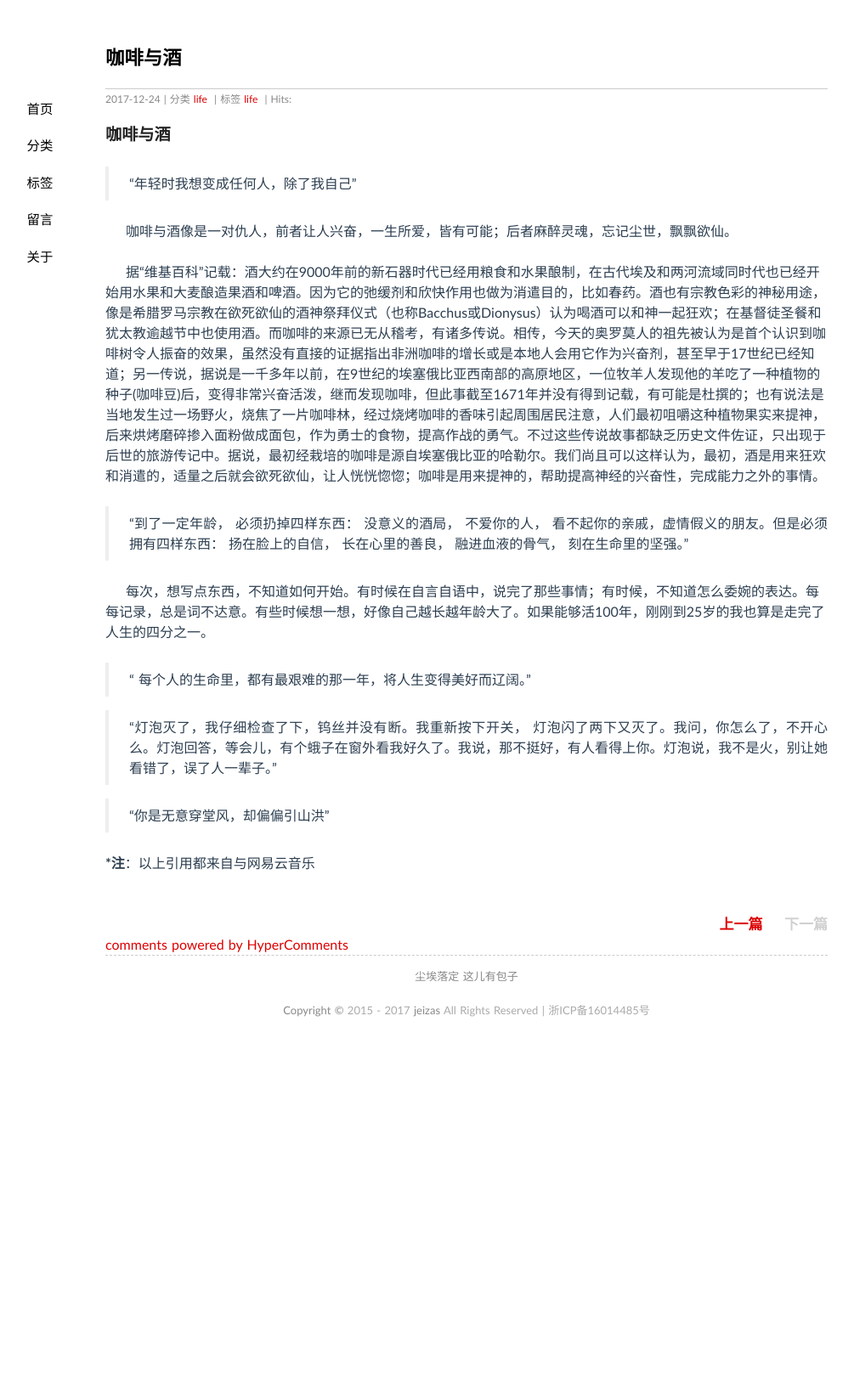
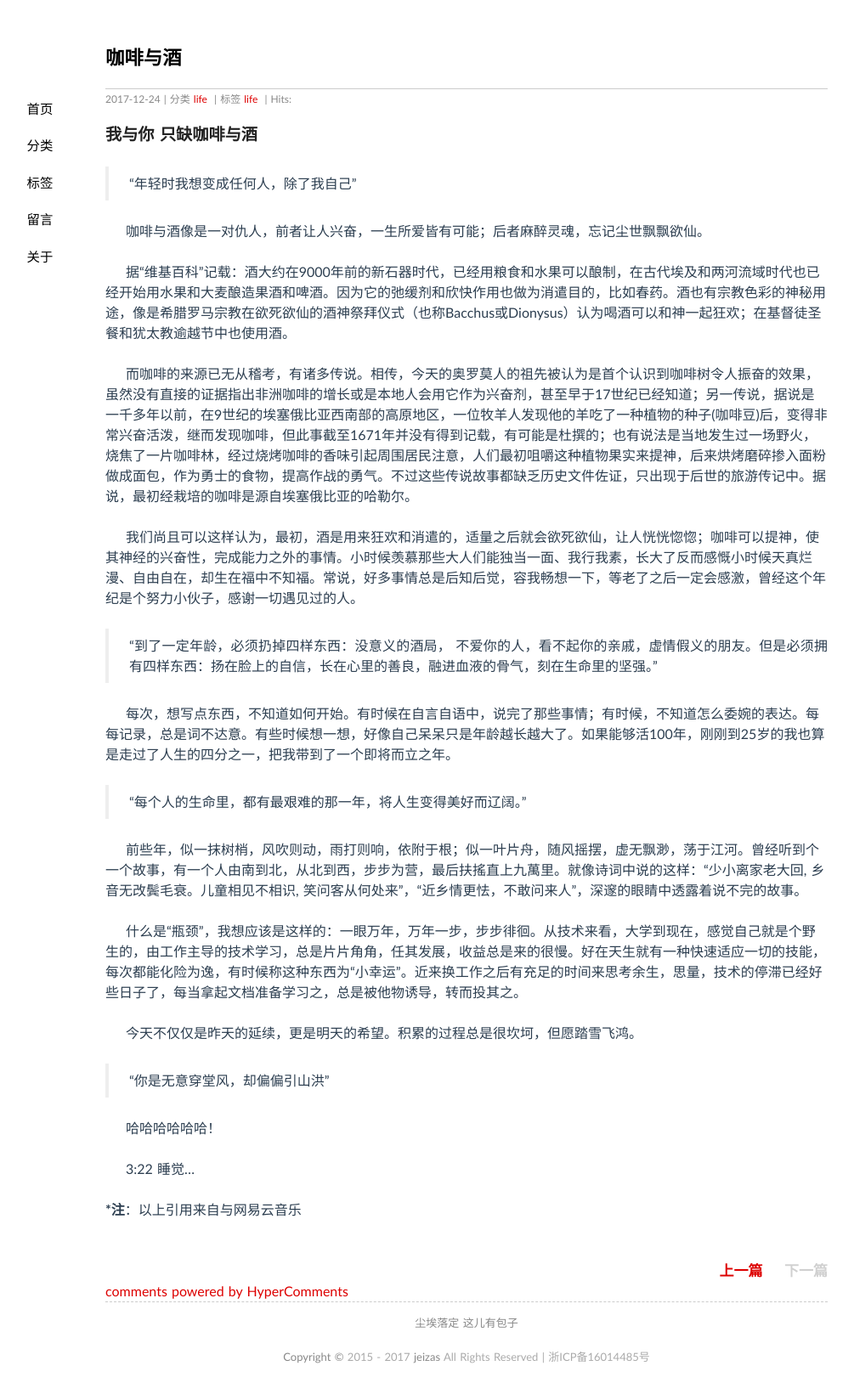
Before and after one commit to jeizas/jeizas.github.io, a Jekyll site: the page built from _posts/2017-12-24-coffee_and_wine.md, in a window 1280 px wide. Shown: the whole page at 85% size, without its empty margins (91-1096 px from the left). Built offline with Jekyll 4.4.1, drawn with Linux system fonts in a browser that asks for light colours; nearby versions of some CDN libraries; comment, search, counter and statistics services are not loaded; before the commit the page ends 1233 px from its top, so only the background shows below that.

Commit message:
modified:   _posts/2017-12-24-coffee_and_wine.md

```diff
--- a/_posts/2017-12-24-coffee_and_wine.md
+++ b/_posts/2017-12-24-coffee_and_wine.md
@@ -6,22 +6,34 @@ categories: [life]
 tags: life
 ---
 
-### 咖啡与酒
+### 我与你 只缺咖啡与酒
 
 > “年轻时我想变成任何人，除了我自己”
 
-&emsp;&emsp;咖啡与酒像是一对仇人，前者让人兴奋，一生所爱，皆有可能；后者麻醉灵魂，忘记尘世，飘飘欲仙。
+&emsp;&emsp;咖啡与酒像是一对仇人，前者让人兴奋，一生所爱皆有可能；后者麻醉灵魂，忘记尘世飘飘欲仙。
 
-&emsp;&emsp;据“维基百科”记载：酒大约在9000年前的新石器时代已经用粮食和水果酿制，在古代埃及和两河流域同时代也已经开始用水果和大麦酿造果酒和啤酒。因为它的弛缓剂和欣快作用也做为消遣目的，比如春药。酒也有宗教色彩的神秘用途，像是希腊罗马宗教在欲死欲仙的酒神祭拜仪式（也称Bacchus或Dionysus）认为喝酒可以和神一起狂欢；在基督徒圣餐和犹太教逾越节中也使用酒。而咖啡的来源已无从稽考，有诸多传说。相传，今天的奥罗莫人的祖先被认为是首个认识到咖啡树令人振奋的效果，虽然没有直接的证据指出非洲咖啡的增长或是本地人会用它作为兴奋剂，甚至早于17世纪已经知道；另一传说，据说是一千多年以前，在9世纪的埃塞俄比亚西南部的高原地区，一位牧羊人发现他的羊吃了一种植物的种子(咖啡豆)后，变得非常兴奋活泼，继而发现咖啡，但此事截至1671年并没有得到记载，有可能是杜撰的；也有说法是当地发生过一场野火，烧焦了一片咖啡林，经过烧烤咖啡的香味引起周围居民注意，人们最初咀嚼这种植物果实来提神，后来烘烤磨碎掺入面粉做成面包，作为勇士的食物，提高作战的勇气。不过这些传说故事都缺乏历史文件佐证，只出现于后世的旅游传记中。据说，最初经栽培的咖啡是源自埃塞俄比亚的哈勒尔。我们尚且可以这样认为，最初，酒是用来狂欢和消遣的，适量之后就会欲死欲仙，让人恍恍惚惚；咖啡是用来提神的，帮助提高神经的兴奋性，完成能力之外的事情。
+&emsp;&emsp;据“维基百科”记载：酒大约在9000年前的新石器时代，已经用粮食和水果可以酿制，在古代埃及和两河流域时代也已经开始用水果和大麦酿造果酒和啤酒。因为它的弛缓剂和欣快作用也做为消遣目的，比如春药。酒也有宗教色彩的神秘用途，像是希腊罗马宗教在欲死欲仙的酒神祭拜仪式（也称Bacchus或Dionysus）认为喝酒可以和神一起狂欢；在基督徒圣餐和犹太教逾越节中也使用酒。
 
-> “到了一定年龄， 必须扔掉四样东西： 没意义的酒局， 不爱你的人， 看不起你的亲戚，虚情假义的朋友。但是必须拥有四样东西： 扬在脸上的自信， 长在心里的善良， 融进血液的骨气， 刻在生命里的坚强。”
+&emsp;&emsp;而咖啡的来源已无从稽考，有诸多传说。相传，今天的奥罗莫人的祖先被认为是首个认识到咖啡树令人振奋的效果，虽然没有直接的证据指出非洲咖啡的增长或是本地人会用它作为兴奋剂，甚至早于17世纪已经知道；另一传说，据说是一千多年以前，在9世纪的埃塞俄比亚西南部的高原地区，一位牧羊人发现他的羊吃了一种植物的种子(咖啡豆)后，变得非常兴奋活泼，继而发现咖啡，但此事截至1671年并没有得到记载，有可能是杜撰的；也有说法是当地发生过一场野火，烧焦了一片咖啡林，经过烧烤咖啡的香味引起周围居民注意，人们最初咀嚼这种植物果实来提神，后来烘烤磨碎掺入面粉做成面包，作为勇士的食物，提高作战的勇气。不过这些传说故事都缺乏历史文件佐证，只出现于后世的旅游传记中。据说，最初经栽培的咖啡是源自埃塞俄比亚的哈勒尔。
 
-&emsp;&emsp;每次，想写点东西，不知道如何开始。有时候在自言自语中，说完了那些事情；有时候，不知道怎么委婉的表达。每每记录，总是词不达意。有些时候想一想，好像自己越长越年龄大了。如果能够活100年，刚刚到25岁的我也算是走完了人生的四分之一。
+&emsp;&emsp;我们尚且可以这样认为，最初，酒是用来狂欢和消遣的，适量之后就会欲死欲仙，让人恍恍惚惚；咖啡可以提神，使其神经的兴奋性，完成能力之外的事情。小时候羡慕那些大人们能独当一面、我行我素，长大了反而感慨小时候天真烂漫、自由自在，却生在福中不知福。常说，好多事情总是后知后觉，容我畅想一下，等老了之后一定会感激，曾经这个年纪是个努力小伙子，感谢一切遇见过的人。
 
-> “ 每个人的生命里，都有最艰难的那一年，将人生变得美好而辽阔。”
+> “到了一定年龄，必须扔掉四样东西：没意义的酒局， 不爱你的人，看不起你的亲戚，虚情假义的朋友。但是必须拥有四样东西：扬在脸上的自信，长在心里的善良，融进血液的骨气，刻在生命里的坚强。”
 
-> “灯泡灭了，我仔细检查了下，钨丝并没有断。我重新按下开关， 灯泡闪了两下又灭了。我问，你怎么了，不开心么。灯泡回答，等会儿，有个蛾子在窗外看我好久了。我说，那不挺好，有人看得上你。灯泡说，我不是火，别让她看错了，误了人一辈子。”
+&emsp;&emsp;每次，想写点东西，不知道如何开始。有时候在自言自语中，说完了那些事情；有时候，不知道怎么委婉的表达。每每记录，总是词不达意。有些时候想一想，好像自己呆呆只是年龄越长越大了。如果能够活100年，刚刚到25岁的我也算是走过了人生的四分之一，把我带到了一个即将而立之年。
+
+> “每个人的生命里，都有最艰难的那一年，将人生变得美好而辽阔。”
+
+&emsp;&emsp;前些年，似一抹树梢，风吹则动，雨打则响，依附于根；似一叶片舟，随风摇摆，虚无飘渺，荡于江河。曾经听到个一个故事，有一个人由南到北，从北到西，步步为营，最后扶搖直上九萬里。就像诗词中说的这样：“少小离家老大回, 乡音无改鬓毛衰。儿童相见不相识, 笑问客从何处来”，“近乡情更怯，不敢问来人”，深邃的眼睛中透露着说不完的故事。
+
+&emsp;&emsp;什么是“瓶颈”，我想应该是这样的：一眼万年，万年一步，步步徘徊。从技术来看，大学到现在，感觉自己就是个野生的，由工作主导的技术学习，总是片片角角，任其发展，收益总是来的很慢。好在天生就有一种快速适应一切的技能，每次都能化险为逸，有时候称这种东西为“小幸运”。近来换工作之后有充足的时间来思考余生，思量，技术的停滞已经好些日子了，每当拿起文档准备学习之，总是被他物诱导，转而投其之。
+
+&emsp;&emsp;今天不仅仅是昨天的延续，更是明天的希望。积累的过程总是很坎坷，但愿踏雪飞鸿。
 
 > “你是无意穿堂风，却偏偏引山洪”
 
-***注**：以上引用都来自与网易云音乐
+&emsp;&emsp;哈哈哈哈哈哈！
+
+&emsp;&emsp;3:22 睡觉...
+
+***注**：以上引用来自与网易云音乐
```
